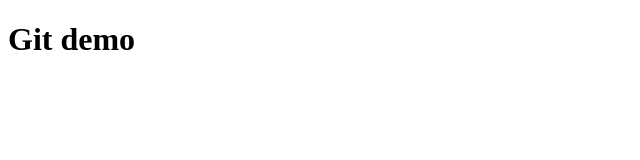
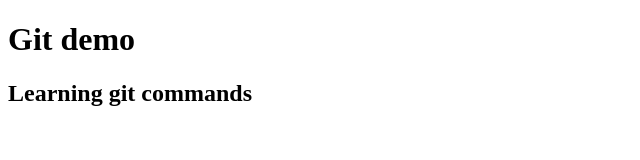
Before and after one commit to raghuprasadks/demogit24102024, a plain HTML site: page index.html in a window 1280 px wide. Shown: the whole page, without its empty margins (0-640 px from the left). Drawn offline with Linux system fonts and the light colour scheme.

Commit message:
modified index file

```diff
--- a/index.html
+++ b/index.html
@@ -8,6 +8,7 @@
 <body>
 
     <h1>Git demo</h1>
+    <h2>Learning git commands</h2>
 
 </body>
 </html>
```
